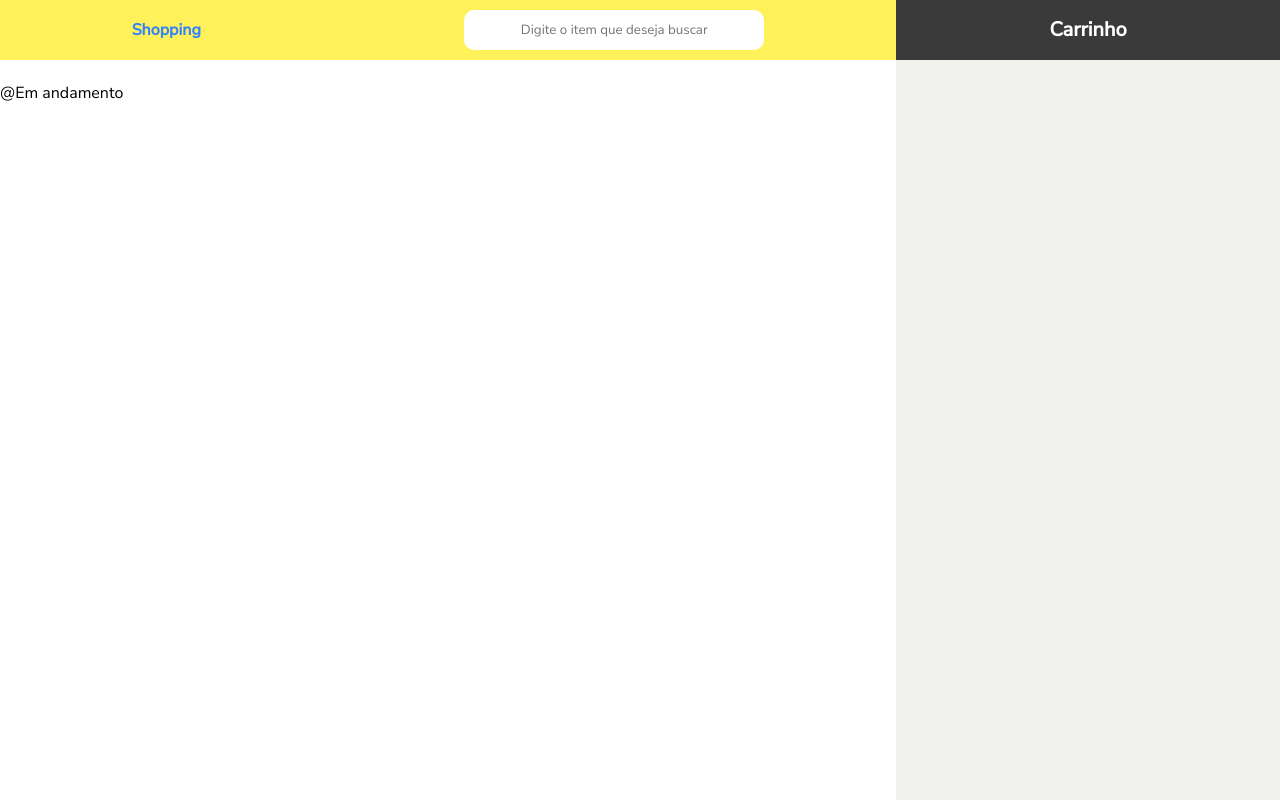
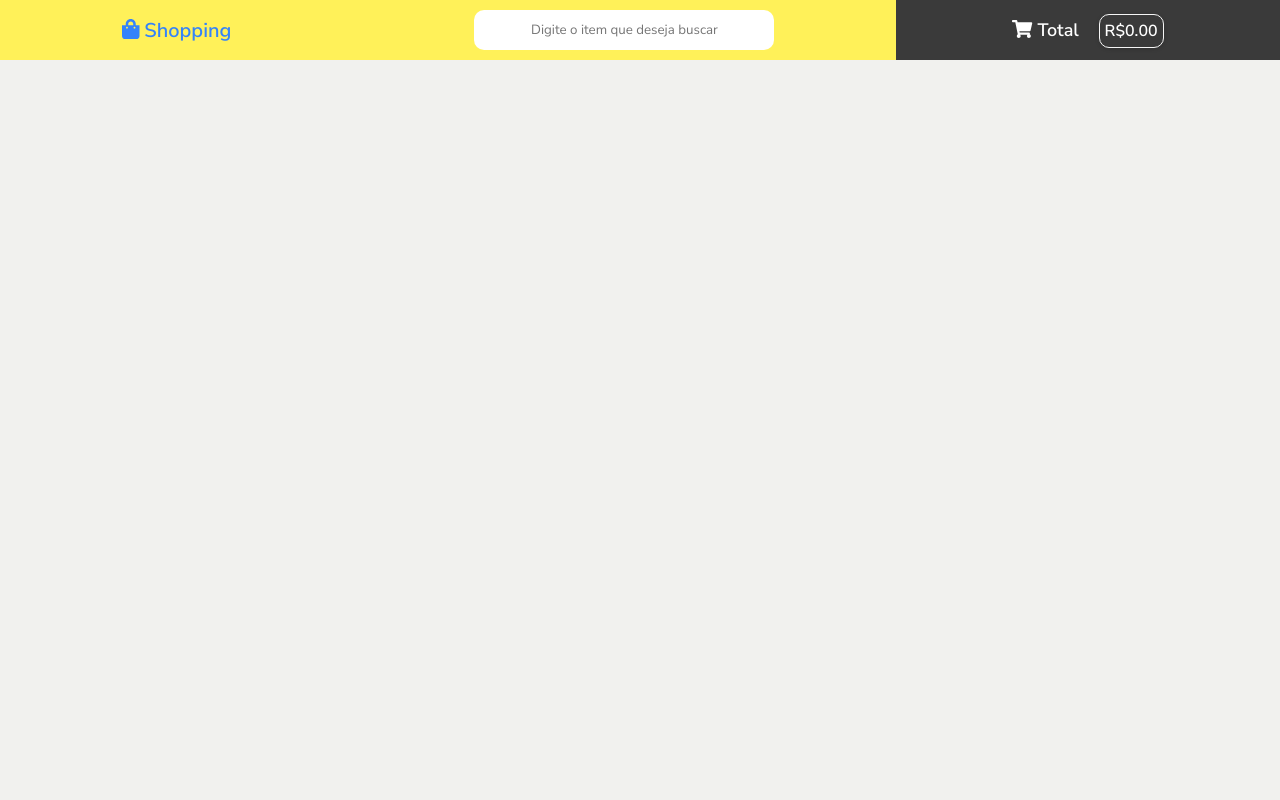
Before and after one commit to achtenberg16/Shopping-Cart, a website: page index.html in a window 1280 px wide. Shown: the top 800 px of the page. Drawn offline with Linux system fonts and the light colour scheme; no server answers.

Commit message:
:sparkles: LocalStorage persistent / updateTotalPrice

```diff
--- a/index.html
+++ b/index.html
@@ -6,6 +6,7 @@
     <meta http-equiv="X-UA-Compatible" content="IE=edge">
     <meta name="viewport" content="width=device-width, initial-scale=1.0">
     <title>Shopping Cart</title>
+    <script src="https://use.fontawesome.com/releases/v5.15.4/js/all.js" data-auto-a11y="true"></script>
     <script src="fetchProducts.js" defer></script>
     <script src="fetchItem.js" defer></script>
     <script src="script.js" defer></script>
@@ -14,14 +15,16 @@
 
 <body>
     <header>
-        <a href="#" class="logo">Shopping</a>
+        <a href="#" class="logo"><i class="fas fa-shopping-bag"></i> Shopping</a>
         <input type="text" name="" id="search" placeholder="Digite o item que deseja buscar">
     </header>
-    <div class="header-cart">Carrinho</div>
-    <main>
-        <section class="container"></section>
-    </main>
-    <aside class="Cart-itens"></aside>
+    <div class="header-cart"><i class="fas fa-shopping-cart"></i> Total <span class="total-price">0</span></div>
+    <section class="main-content">
+        <main>
+            <section class="container"></section>
+        </main>
+        <aside class="Cart-itens"></aside>
+    </section>
     <footer>@Em andamento</footer>
 </body>
 
--- a/script.js
+++ b/script.js
@@ -1,6 +1,27 @@
 const container = document.querySelector('.container');
 const cart = document.querySelector('.Cart-itens');
 const input = document.querySelector('#search');
+
+const getSavedCartItems = () => localStorage.getItem('cartItems');
+const saveCartItems = (item) => localStorage.setItem('cartItems', item);
+
+const updateTotalPrice = () => {
+  const pricesArr = Array.from(document.querySelectorAll('.cart-item-price'));
+  const priceElement = document.querySelector('.total-price');
+
+  const totalPrice = pricesArr.reduce((acc, { innerText }) => {
+    const [, price] = innerText.split('$');
+    return acc + Number(price);
+  }, 0);
+
+  priceElement.innerText = `R$${totalPrice.toFixed(2)}`;
+};
+
+const removeCartItem = (event) => {
+  event.target.parentNode.remove();
+  saveCartItems(cart.innerHTML);
+  updateTotalPrice();
+};
 
 function createCartItem({ title, price, thumbnail }) {
   const div = document.createElement('div');
@@ -14,9 +35,7 @@ function createCartItem({ title, price, thumbnail }) {
   const removeButton = document.createElement('a');
   removeButton.className = 'remove-item';
   removeButton.innerText = 'Remover do carrinho';
-  removeButton.addEventListener('click', (event) =>
-    event.target.parentNode.remove()
-  );
+  removeButton.addEventListener('click', removeCartItem);
 
   div.append(removeButton);
   cart.appendChild(div);
@@ -26,6 +45,8 @@ async function addItemToCart(id) {
   // eslint-disable-next-line no-undef
   const item = await fetchItem(id);
   createCartItem(item);
+  saveCartItems(cart.innerHTML);
+  updateTotalPrice();
 }
 
 function createCardItens({ id, thumbnail, title, price }) {
@@ -44,6 +65,7 @@ function createCardItens({ id, thumbnail, title, price }) {
 
   div.appendChild(addButton);
   container.appendChild(div);
+  updateTotalPrice();
 }
 
 async function renderProducts(param) {
@@ -62,4 +84,17 @@ input.addEventListener('keyup', async (event) => {
   }
 });
 
-window.onload = renderProducts('QUERY');
+const getCartFromLocalStorage = () => {
+  cart.innerHTML = getSavedCartItems();
+  const removeBtnArr = Array.from(document.querySelectorAll('.remove-item'));
+
+  removeBtnArr.forEach((btn) => {
+    btn.addEventListener('click', removeCartItem);
+  });
+};
+
+window.onload = () => {
+  renderProducts('QUERY');
+  getCartFromLocalStorage();
+  updateTotalPrice();
+};
--- a/style.css
+++ b/style.css
@@ -1,8 +1,8 @@
 /* reset do css padrão */
-@import url('https://fonts.googleapis.com/css2?family=Nunito+Sans:wght@200;500;400&display=swap');
+@import url('https://fonts.googleapis.com/css2?family=Nunito+Sans:wght@200;300;400;600;700&display=swap');
 
-*{
-font-family: 'Nunito Sans', 'sans-serif';
+* {
+  font-family: 'Nunito Sans', sans-serif;
   margin: 0;
   padding: 0;
   box-sizing: border-box;
@@ -11,7 +11,7 @@ font-family: 'Nunito Sans', 'sans-serif';
   list-style: none;
 }
 
-header{
+header {
   width: 70%;
   height: 60px;
   display: flex;
@@ -21,11 +21,11 @@ header{
 }
 header a {
   color: #3483fa;
-  font-size: 16px;
+  font-size: 20px;
   font-weight: 600;
 }
 
-.header-cart{
+.header-cart {
   width: 30%;
   background-color: rgb(58, 58, 58);
   position: absolute;
@@ -34,33 +34,46 @@ header a {
   height: 60px;
   text-align: center;
   line-height: 60px;
- font-size: 20px;
+  font-size: 18px;
   color: white;
   font-weight: 600;
 }
 
-main{
+.total-price {
+  font-size: 16px;
+  margin-left: 15px;
+  border-radius: 10px;
+  padding: 5px;
+  border: 1px solid whitesmoke;
+  box-shadow: rgba(0, 0, 0, 0.16) 0px 1px 4px;
+}
+
+main {
   width: 70%;
   display: inline-block;
 }
-aside{
+aside {
   padding: 10px;
-    min-height: 168vh;
-    background-color: #f1f1ee;
+  height: 100%;
   display: inline-block;
   width: 30%;
   position: absolute;
   right: 0;
 }
-.container{
+
+.main-content {
+  min-height: 900px;
+  background-color: #f1f1ee;
+}
+
+.container {
   background-color: whitesmoke;
   display: flex;
   flex-wrap: wrap;
   justify-content: space-evenly;
-
 }
 
-.product-item{
+.product-item {
   margin-top: 10px;
   border-radius: 10px;
   background-color: white;
@@ -70,12 +83,13 @@ aside{
   display: flex;
   flex-direction: column;
   align-items: center;
-    justify-content: flex-end
+  justify-content: flex-end;
+  box-shadow: rgba(0, 0, 0, 0.16) 0px 1px 4px;
 }
-.product-item:hover{
+.product-item:hover {
   box-shadow: rgba(0, 0, 0, 0.24) 0px 3px 8px;
 }
-.product-item div{
+.product-item div {
   box-sizing: border-box;
   padding: 5px;
   width: 90%;
@@ -86,30 +100,31 @@ aside{
   font-size: 12px;
   padding: 10px;
 }
-.product-price{
+.product-price {
   font-weight: 500;
 }
 
-.product-img{
+.product-img {
+  height: 80px;
   border-radius: 50%;
   width: 80px;
   display: block;
   margin: 0 auto;
 }
-.addToCart{
+.addToCart {
   width: 100%;
   height: 30px;
-    background-color: #3483fa ;
-    border-radius: 0 0 10px 10px ;
+  background-color: #3483fa;
+  border-radius: 0 0 10px 10px;
   margin-top: 5px;
   font-weight: 600;
   color: white;
 }
-.addToCart:hover{
+.addToCart:hover {
   cursor: pointer;
   opacity: 0.7;
 }
-#search{
+#search {
   width: 300px;
   height: 40px;
   border-radius: 10px;
@@ -119,8 +134,7 @@ aside{
   background-color: #f1f1ee;
 }
 
-
-.cart-item{
+.cart-item {
   border-radius: 10px;
   background-color: white;
   position: relative;
@@ -132,11 +146,12 @@ aside{
   align-items: center;
   justify-content: flex-end;
   border-radius: 10px;
+  box-shadow: rgba(0, 0, 0, 0.16) 0px 1px 4px;
 }
-.cart-item:hover{
+.cart-item:hover {
   box-shadow: rgba(0, 0, 0, 0.24) 0px 3px 8px;
 }
-.cart-item div{
+.cart-item div {
   position: absolute;
   top: 5px;
   align-items: center;
@@ -145,31 +160,38 @@ aside{
   font-size: 14px;
   text-align: center;
 }
-.cart-item-img{
+.cart-item-img {
   width: 100px;
   border-radius: 50%;
   margin-bottom: 5px;
 }
-.cart-item-text{
+.cart-item-text {
   width: 200px;
 }
-.remove-item{
+.remove-item {
   background-color: red;
   height: 30px;
   line-height: 30px;
   font-weight: bold;
   width: 100%;
-    border-radius: 0 0 10px 10px ;
+  border-radius: 0 0 10px 10px;
   color: white;
   text-align: center;
   margin-top: 5px;
   font-size: 14px;
 }
 
-.cart-item-text{
+.cart-item-text {
   font-weight: 500;
 }
-.remove-item:hover{
+.remove-item:hover {
   cursor: pointer;
   opacity: 0.7;
 }
+
+footer {
+  text-align: center;
+  line-height: 60px;
+  height: 60px;
+  background-color: #fff159;
+}
```
Lines whose indentation alone changed are shown as unchanged.
